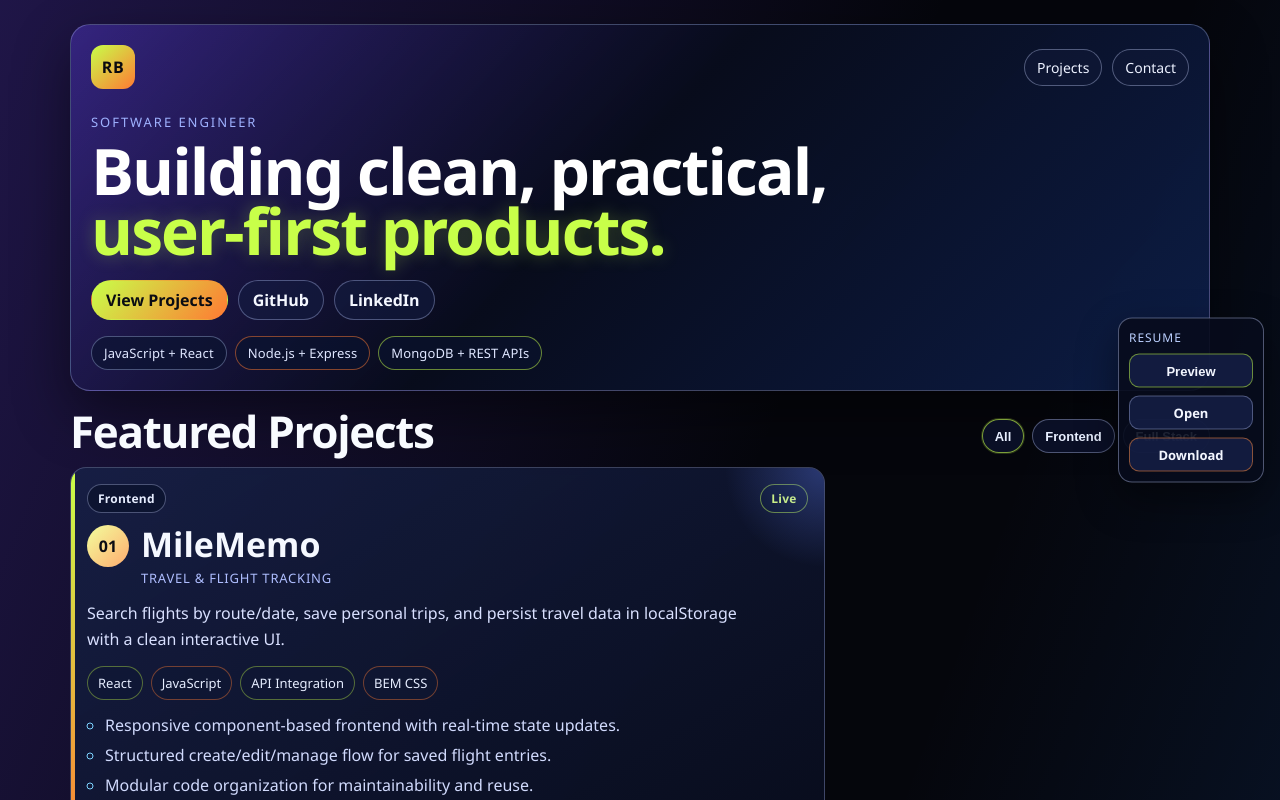
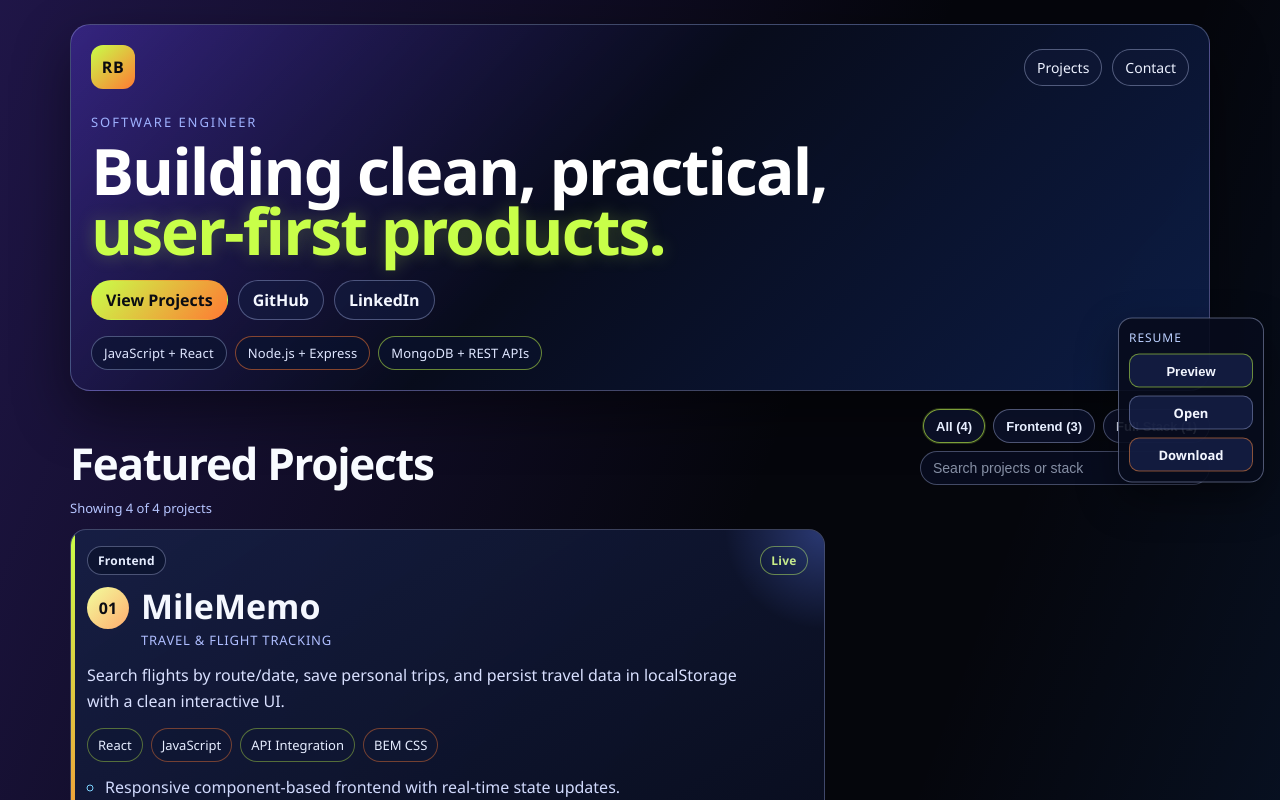
Before and after one commit to roeibaram/portfolio, a React (Vite) app: page / in a window 1280 px wide. Shown: the top 800 px of the page. Built offline with nearby package versions, Linux system fonts and the light colour scheme.

Commit message:
Add searchable project filtering to portfolio

```diff
--- a/src/components/Main/Main.css
+++ b/src/components/Main/Main.css
@@ -35,6 +35,12 @@
   color: #f8fbff;
 }
 
+.main__tools {
+  display: grid;
+  gap: 8px;
+  justify-items: end;
+}
+
 .main__filters {
   list-style: none;
   display: flex;
@@ -42,6 +48,7 @@
   flex-wrap: wrap;
   margin: 0;
   padding: 0;
+  justify-content: flex-end;
 }
 
 .main__filter-btn {
@@ -67,6 +74,45 @@
   box-shadow: 0 0 0 1px rgba(200, 255, 73, 0.18);
 }
 
+.main__search-wrap {
+  display: flex;
+  align-items: center;
+  gap: 8px;
+}
+
+.main__search-input {
+  min-height: 34px;
+  width: min(290px, 72vw);
+  border-radius: 999px;
+  border: 1px solid rgba(194, 207, 255, 0.32);
+  padding: 0 12px;
+  background: rgba(9, 14, 34, 0.84);
+  color: #ebf1ff;
+  font-size: 14px;
+}
+
+.main__search-input::placeholder {
+  color: rgba(219, 231, 255, 0.6);
+}
+
+.main__search-clear {
+  min-height: 34px;
+  border-radius: 999px;
+  border: 1px solid rgba(255, 122, 51, 0.5);
+  background: rgba(24, 33, 73, 0.75);
+  color: #f3f7ff;
+  font-size: 12px;
+  font-weight: 600;
+  padding: 0 10px;
+  cursor: pointer;
+}
+
+.main__results {
+  margin: 0 0 12px;
+  color: #b6c5ff;
+  font-size: 13px;
+}
+
 .main__projects {
   list-style: none;
   margin: 0;
@@ -74,6 +120,15 @@
   display: grid;
   grid-template-columns: repeat(12, minmax(0, 1fr));
   gap: 16px;
+}
+
+.main__empty {
+  margin: 0;
+  border-radius: 14px;
+  border: 1px dashed rgba(187, 201, 255, 0.35);
+  padding: 16px;
+  color: #d8e2ff;
+  background: rgba(10, 16, 38, 0.55);
 }
 
 .main__section--contact {
@@ -138,4 +193,13 @@
   .main__section-head {
     align-items: flex-start;
   }
+
+  .main__tools {
+    justify-items: start;
+    width: 100%;
+  }
+
+  .main__filters {
+    justify-content: flex-start;
+  }
 }
--- a/src/components/Main/Main.jsx
+++ b/src/components/Main/Main.jsx
@@ -71,25 +71,58 @@ const projects = [
 
 function Main() {
   const [activeFilter, setActiveFilter] = useState("All");
+  const [searchQuery, setSearchQuery] = useState("");
 
   const filters = useMemo(
     () => ["All", ...new Set(projects.map((project) => project.category))],
     []
   );
 
+  const filterCounts = useMemo(() => {
+    return projects.reduce(
+      (result, project) => {
+        result[project.category] = (result[project.category] || 0) + 1;
+        return result;
+      },
+      { All: projects.length }
+    );
+  }, []);
+
   const filteredProjects = useMemo(() => {
-    if (activeFilter === "All") {
-      return projects;
+    const normalizedSearch = searchQuery.trim().toLowerCase();
+
+    return projects.filter((project) => {
+      const matchesCategory =
+        activeFilter === "All" || project.category === activeFilter;
+
+      if (!matchesCategory) {
+        return false;
       }
 
-    return projects.filter((project) => project.category === activeFilter);
-  }, [activeFilter]);
+      if (!normalizedSearch) {
+        return true;
+      }
+
+      const searchValue = [
+        project.name,
+        project.subtitle,
+        project.description,
+        project.stack.join(" "),
+      ]
+        .join(" ")
+        .toLowerCase();
+
+      return searchValue.includes(normalizedSearch);
+    });
+  }, [activeFilter, searchQuery]);
 
   return (
     <main className="main">
       <section id="projects" className="main__section main__section--projects">
         <div className="main__section-head">
           <h2 className="main__title">Featured Projects</h2>
+
+          <div className="main__tools">
             <ul className="main__filters" aria-label="Project category filters">
               {filters.map((filter) => (
                 <li key={filter}>
@@ -102,18 +135,46 @@ function Main() {
                     }
                     onClick={() => setActiveFilter(filter)}
                   >
-                  {filter}
+                    {filter} ({filterCounts[filter] || 0})
                   </button>
                 </li>
               ))}
             </ul>
+
+            <div className="main__search-wrap">
+              <input
+                type="search"
+                className="main__search-input"
+                placeholder="Search projects or stack"
+                value={searchQuery}
+                onChange={(event) => setSearchQuery(event.target.value)}
+              />
+              {searchQuery ? (
+                <button
+                  type="button"
+                  className="main__search-clear"
+                  onClick={() => setSearchQuery("")}
+                >
+                  Clear
+                </button>
+              ) : null}
+            </div>
+          </div>
         </div>
 
+        <p className="main__results">
+          Showing {filteredProjects.length} of {projects.length} projects
+        </p>
+
+        {filteredProjects.length ? (
           <ul className="main__projects">
             {filteredProjects.map((project, index) => (
               <ProjectItem key={project.name} project={project} index={index} />
             ))}
           </ul>
+        ) : (
+          <p className="main__empty">No matching projects found. Try a different keyword.</p>
+        )}
       </section>
 
       <section id="contact" className="main__section main__section--contact">
```
Lines whose indentation alone changed are shown as unchanged.
